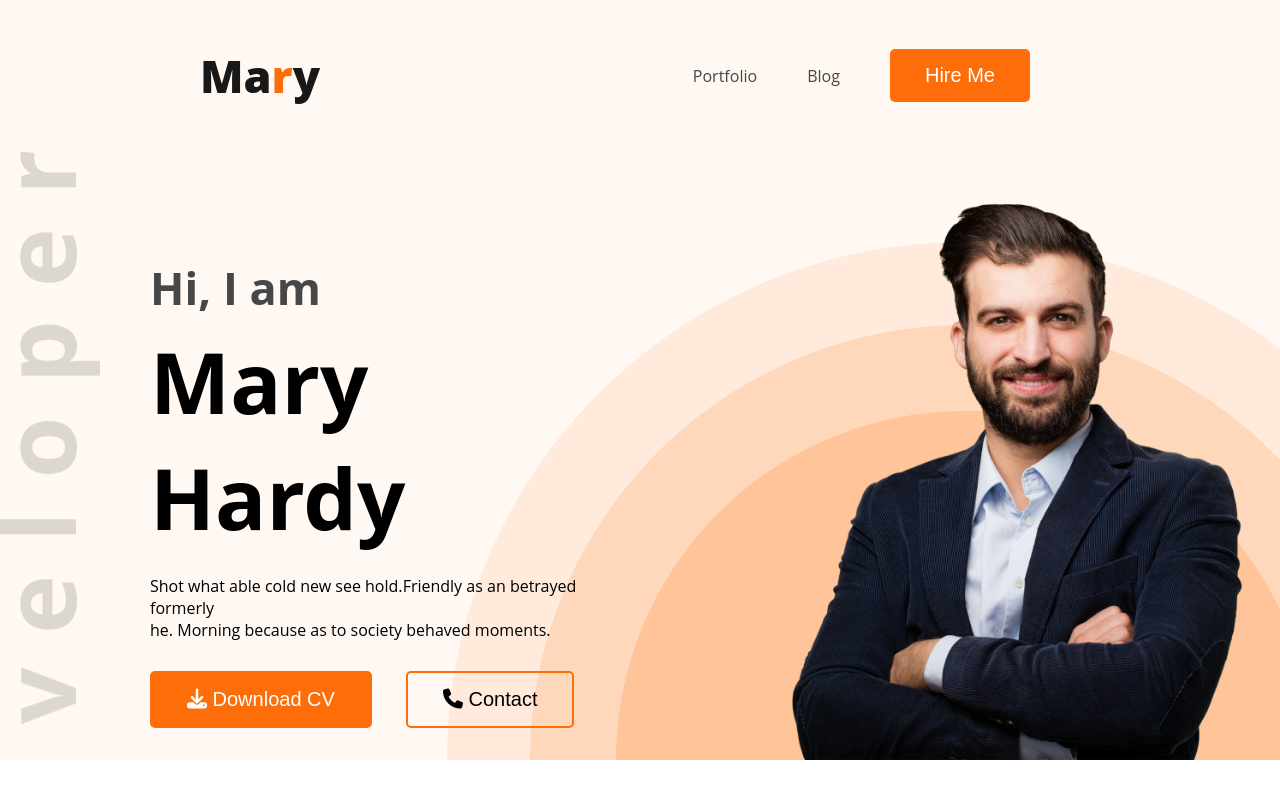
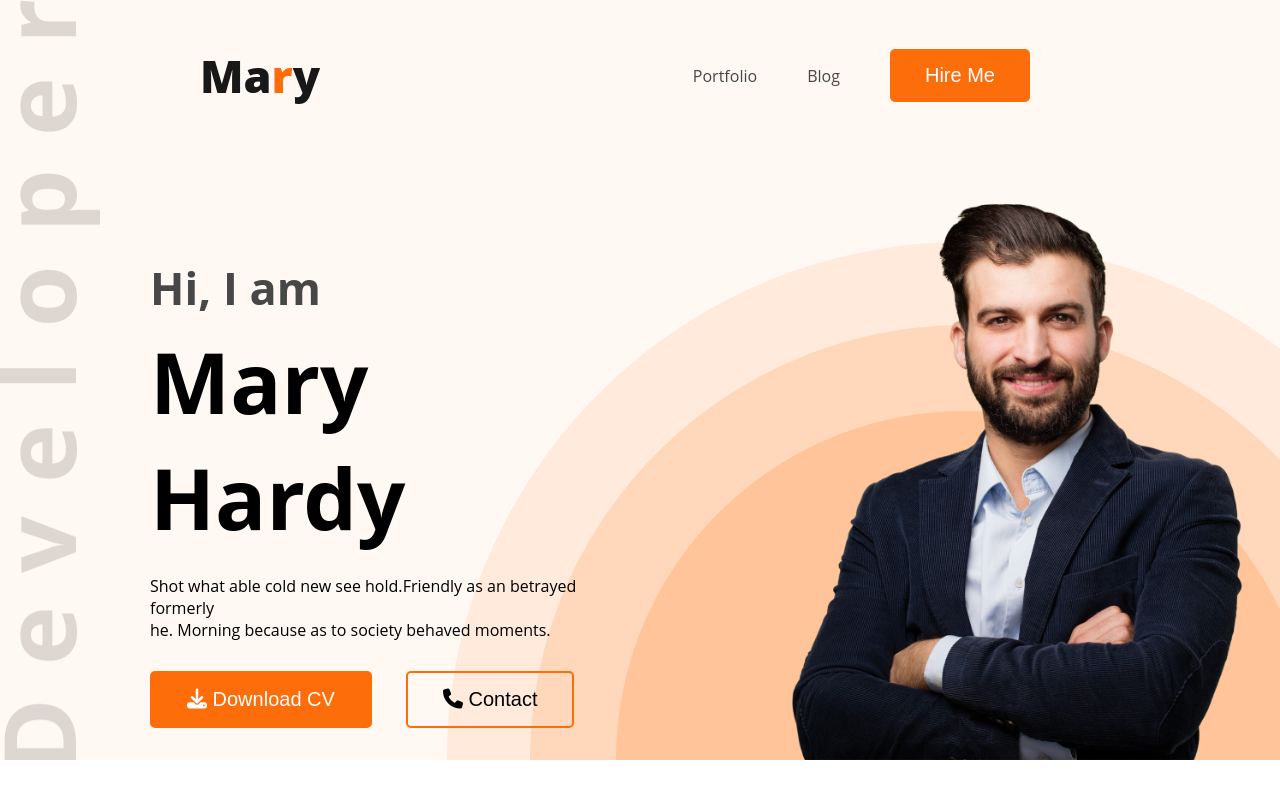
Before and after one commit to mehadyft/my-farst-website, a plain HTML site: page index.html in a window 1280 px wide. Shown: the top 800 px of the page. Drawn offline with Linux system fonts and the light colour scheme.

Commit message:
first commit

```diff
--- a/style/style.css
+++ b/style/style.css
@@ -57,14 +57,10 @@ nav ul li a {
 /* _______________header related________________ */
 .header {
   background: #fff8f3;
-  background-image: url(../images/header_bg.png);
+  background-image: url("../images/header_bg.png"),
+    url("../images/developer.png");
   background-repeat: no-repeat;
-  background-position: bottom right;
-}
-.banner {
-  background-image: url(../images/developer.png);
-  background-repeat: no-repeat;
-  background-position: top left;
+  background-position: bottom right, top left;
 }
 .banner .banner-greeting {
   font-size: 45px;
```
